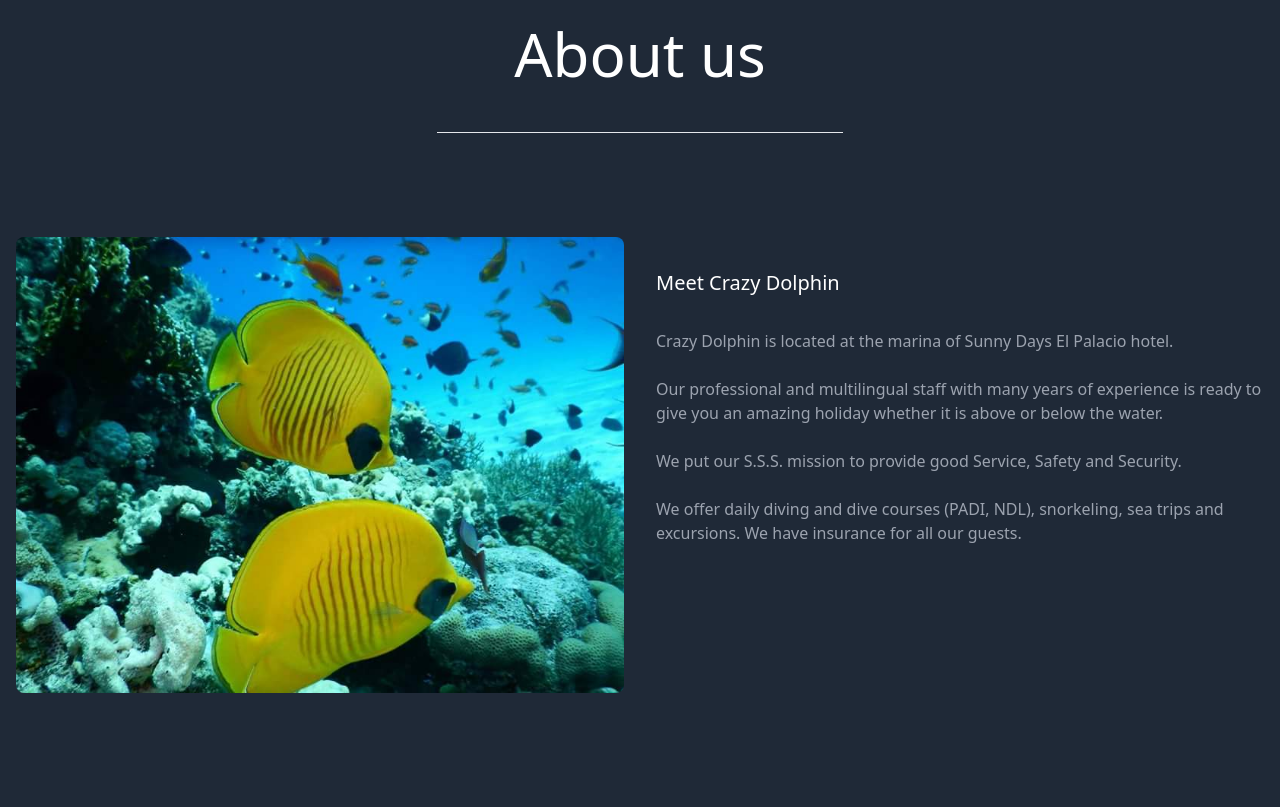
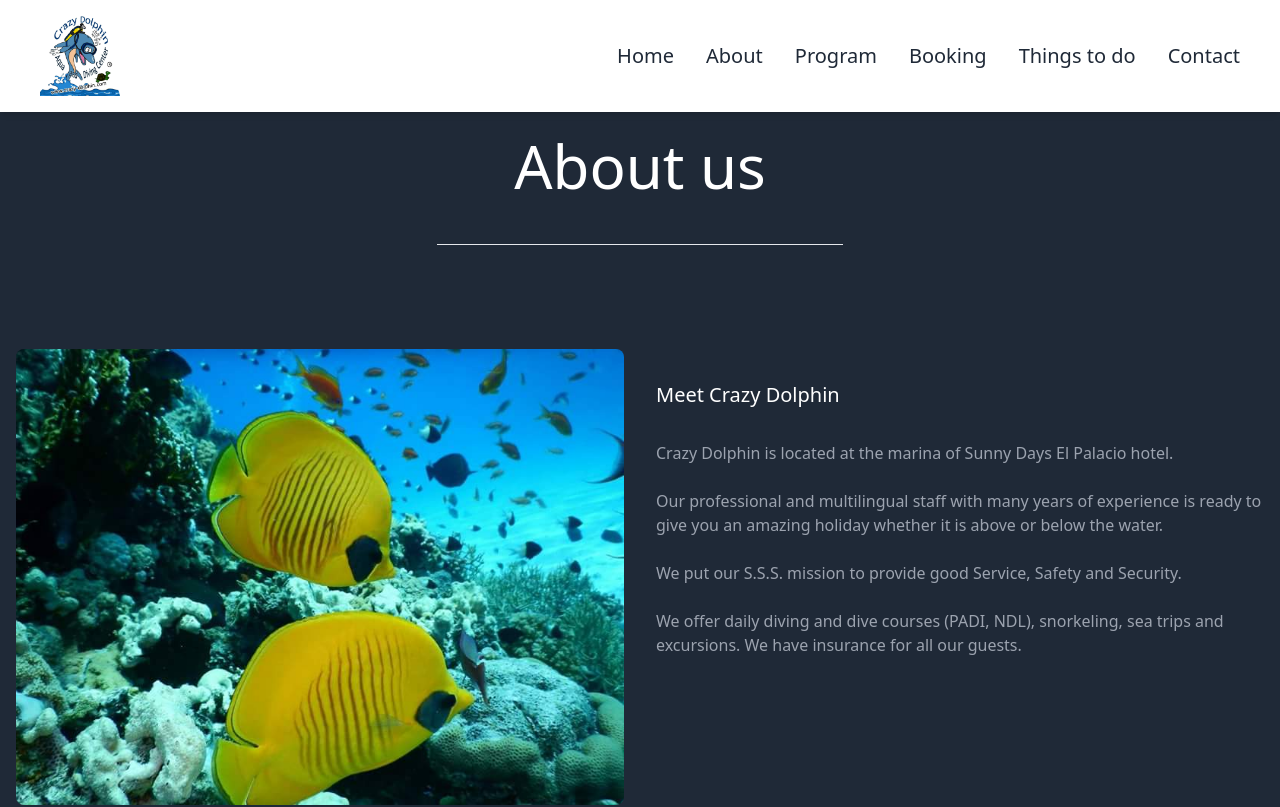
Before and after one commit to mahmoudzanoun13/crazy-dolphin, a React (Create React App) app: page /about in a window 1280 px wide. Shown: the top 807 px of the page. Built offline with nearby package versions, Linux system fonts and the light colour scheme; what tw-elements would draw is missing.

Commit message:
adding header component in about page

```diff
--- a/src/components/About/About.js
+++ b/src/components/About/About.js
@@ -1,10 +1,13 @@
 import React from 'react';
+import { Header } from '../Header/Header';
 import { ScrollButton } from '../ScrollButton/ScrollButton';
 import fishImage from './Images/fish_image.jpg';
 
 export const About = () => {
   return (
-    <div className="bg-gray-800">
+    <>
+      <Header />
+      <div className="bg-gray-800 mt-28">
         <h3 className="text-white text-center text-4xl md:text-6xl py-6">About us</h3><br/>
         <div className="container mx-auto px-8 md:grid md:place-items-center">
           <hr className="w-full md:w-1/3 h1 text-white pb-16" />
@@ -26,7 +29,8 @@
         <div className="container mx-auto px-4 md:grid md:place-items-center">
           <hr className="w-full md:w-2/3 h1 text-white mt-28 pb-28" />
         </div>
+      </div>
       <ScrollButton />
-    </div>
+    </>
   )
 }
```
Lines whose indentation alone changed are shown as unchanged.
